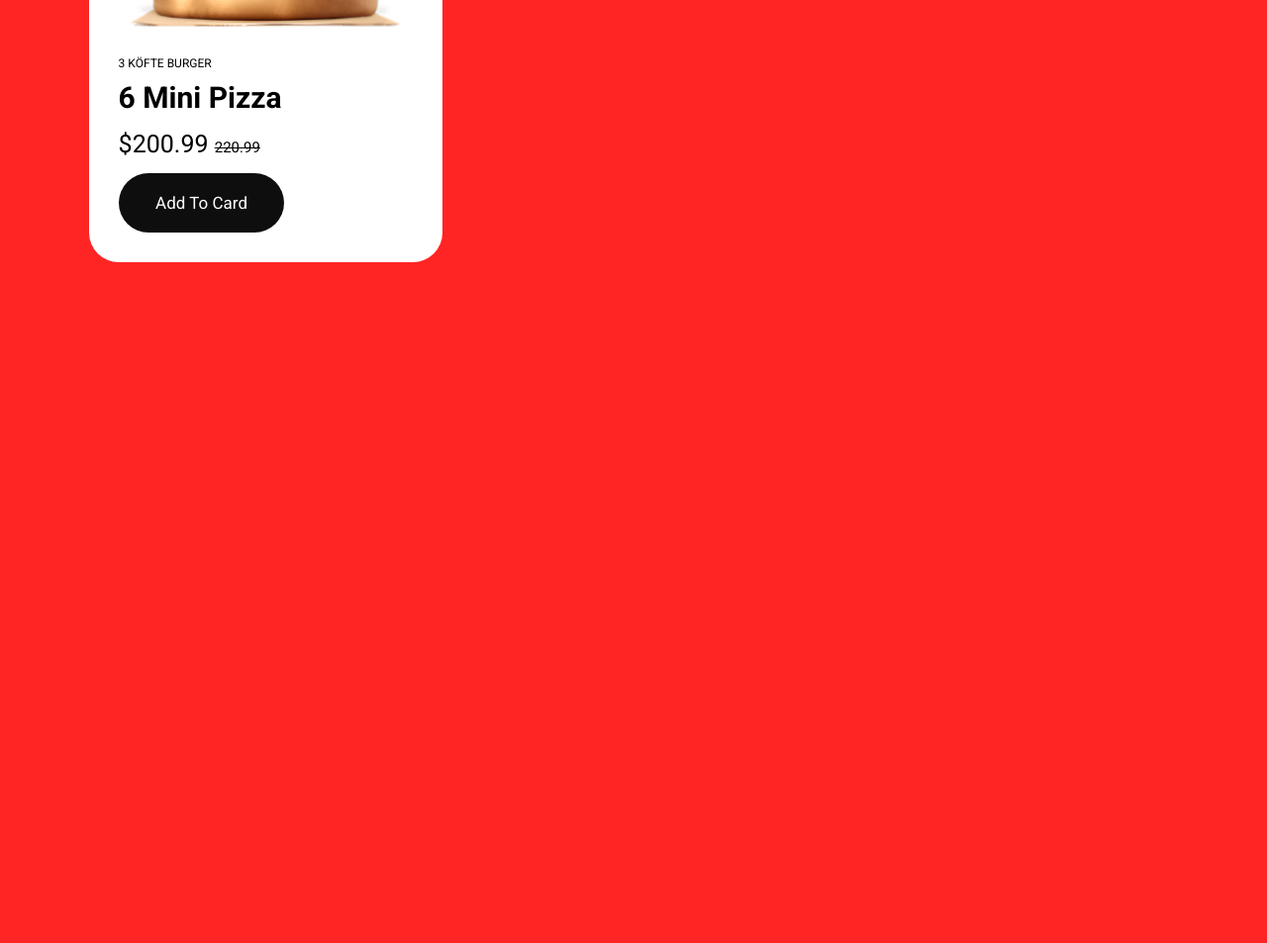
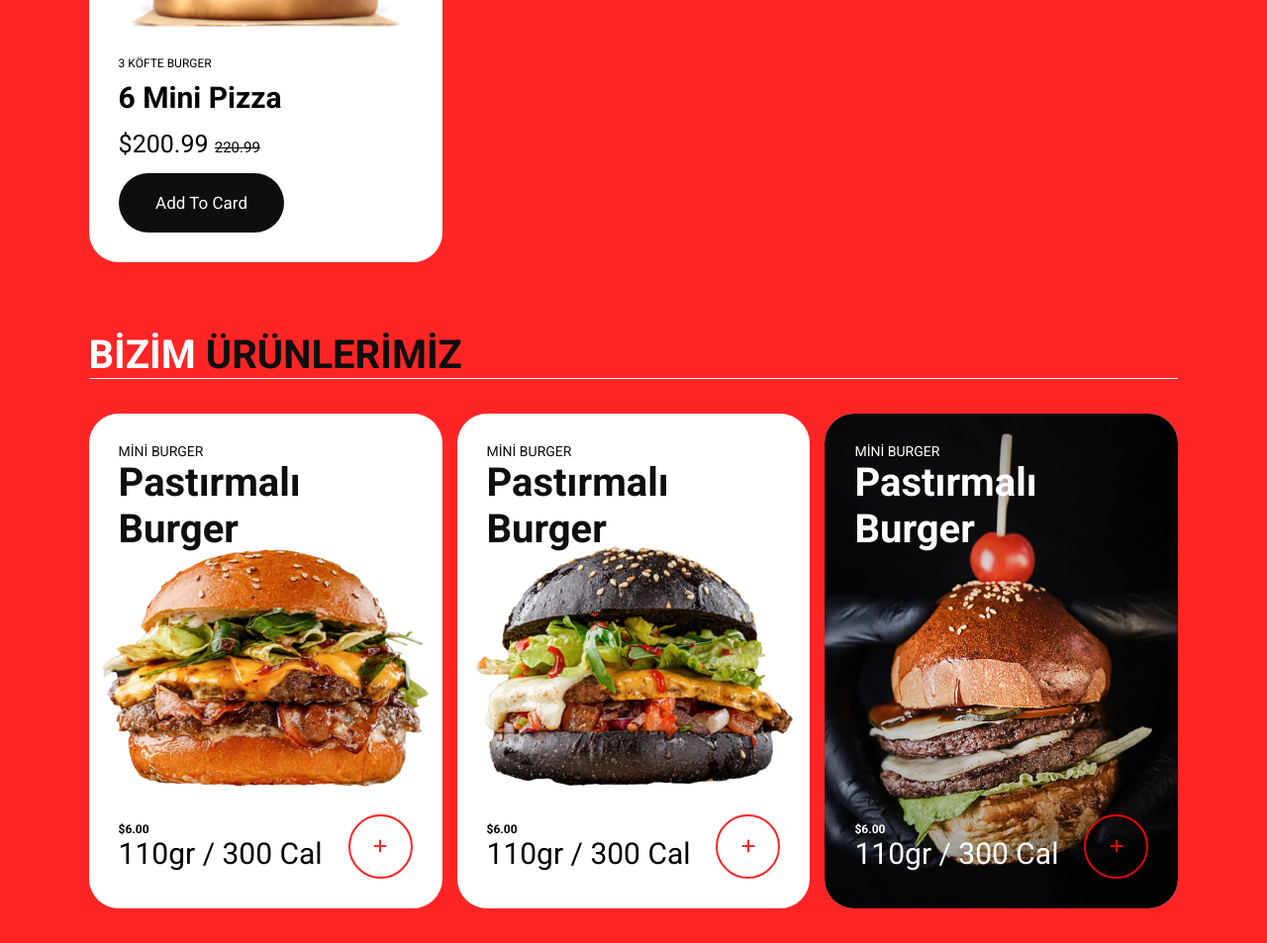
Before and after one commit to gomer27/restaurant-website, a plain HTML site: page index.html in a window 1280 px wide. Shown: the part 1714-2667 px from the top of the page at 99% size. Before the commit the page ends 2014 px from the top, so only its background shows below. Drawn offline with Linux system fonts and the light colour scheme; a web font is replaced by a local one.

Commit message:
restoran web sitesinin section (ürün) kısmını oluşturdum/I created the section (product) part of the restaurant website

```diff
--- a/index.html
+++ b/index.html
@@ -110,7 +110,74 @@
         </div>
       </div>
     </section>
-    <!-- menu section start -->
+    <!-- menu section end -->
+    <!-- products section start -->
+    <section class="products">
+      <h1 class="heading">Bizim<span>Ürünlerimiz</span></h1>
+      <div class="box-container">
+        <div class="box">
+          <div class="box-head">
+            <span class="title">MİNİ BURGER</span>
+            <a href="#" class="name">Pastırmalı Burger</a>
+          </div>
+          <div class="image">
+            <img src="img/product-1.png" alt="" />
+          </div>
+          <div class="box-bottom">
+            <div class="info">
+              <b class="price">$6.00</b>
+              <span class="amount">110gr / 300 Cal</span>
+            </div>
+            <div class="product-btn">
+              <a href="#">
+                <i class="fas fa-plus"></i>
+              </a>
+            </div>
+          </div>
+        </div>
+        <div class="box">
+          <div class="box-head">
+            <span class="title">MİNİ BURGER</span>
+            <a href="#" class="name">Pastırmalı Burger</a>
+          </div>
+          <div class="image">
+            <img src="img/product-2.png" alt="" />
+          </div>
+          <div class="box-bottom">
+            <div class="info">
+              <b class="price">$6.00</b>
+              <span class="amount">110gr / 300 Cal</span>
+            </div>
+            <div class="product-btn">
+              <a href="#">
+                <i class="fas fa-plus"></i>
+              </a>
+            </div>
+          </div>
+        </div>
+        <div class="box dark-bg">
+          <div class="box-head">
+            <span class="title">MİNİ BURGER</span>
+            <a href="#" class="name">Pastırmalı Burger</a>
+          </div>
+          <div class="image">
+            <img src="img/dark-product.jpg" alt="" />
+          </div>
+          <div class="box-bottom">
+            <div class="info">
+              <b class="price">$6.00</b>
+              <span class="amount">110gr / 300 Cal</span>
+            </div>
+            <div class="product-btn">
+              <a href="#">
+                <i class="fas fa-plus"></i>
+              </a>
+            </div>
+          </div>
+        </div>
+      </div>
+    </section>
+    <!-- products section end -->
     <script src="/script.js"></script>
   </body>
 </html>
--- a/style.css
+++ b/style.css
@@ -83,7 +83,7 @@ header {
   box-shadow: 0px 0px 17px -7px rgba(0, 0, 0, 0.4);
   position: sticky;
   top: 1rem;
-  z-index: 1;
+  z-index: 1000;
 }
 header nav a {
   margin: 0 1rem;
@@ -171,4 +171,93 @@ header .buttons button {
   font-weight: 300;
 }
 /* menü end */
+/* products start */
+.products .box-container {
+  display: grid;
+  grid-template-columns: repeat(auto-fit, minmax(30rem, 1fr));
+  gap: 1.5rem;
+}
+.products .box-container img {
+  position: absolute;
+  top: 50%;
+  left: 50%;
+  width: 100%;
+  object-fit: cover;
+  transform: translate(-50%, -50%);
+  border-radius: 3rem;
+}
+.products .box-container .dark-bg img {
+  top: 0;
+  left: 0;
+  width: 100%;
+  height: 100%;
+  transform: unset;
+}
+.products .box-container .box {
+  text-align: center;
+  background-color: #fff;
+  position: relative;
+  border-radius: 3rem;
+  height: 50rem;
+  display: flex;
+  flex-direction: column;
+  justify-content: space-between;
+  padding: 3rem;
+}
+.products .box-container .box .box-head {
+  display: flex;
+  flex-direction: column;
+  align-items: flex-start;
+  position: relative;
+  z-index: 10;
+}
+.products .box-container .box .box-head .title {
+  font-size: 1.4rem;
+  color: var(--black-color);
+}
+.products .box-container .box .box-head .name {
+  color: var(--black-color);
+  font-size: 4rem;
+  font-weight: bold;
+  text-align: start;
+  overflow-wrap: anywhere;
+}
+.products .box-container .box .box-bottom {
+  display: flex;
+  justify-content: space-between;
+  align-items: center;
+  position: relative;
+  z-index: 10;
+}
+.products .box-container .box .box-bottom .info {
+  display: flex;
+  flex-direction: column;
+  align-items: flex-start;
+}
+.products .box-container .box .box-bottom .info .price {
+  font-size: 1.2rem;
+}
+.products .box-container .box .box-bottom .info .amount {
+  font-size: 3rem;
+}
+.products .box-container .box .box-bottom .product-btn a {
+  display: flex;
+  align-items: center;
+  justify-content: center;
+  border-radius: 50%;
+  width: 6.5rem;
+  height: 6.5rem;
+  border: 0.2rem solid var(--main-color);
+}
+.products .box-container .box .box-bottom .product-btn a i {
+  font-size: 1.6rem;
+  color: var(--main-color);
+}
+.products .box-container .dark-bg .box-bottom .info .price,
+.products .box-container .dark-bg .box-bottom .info .amount,
+.products .box-container .dark-bg .box-head .title,
+.products .box-container .dark-bg .box-head .name {
+  color: #fff;
+}
+/* products end */
 /* section end */
```
